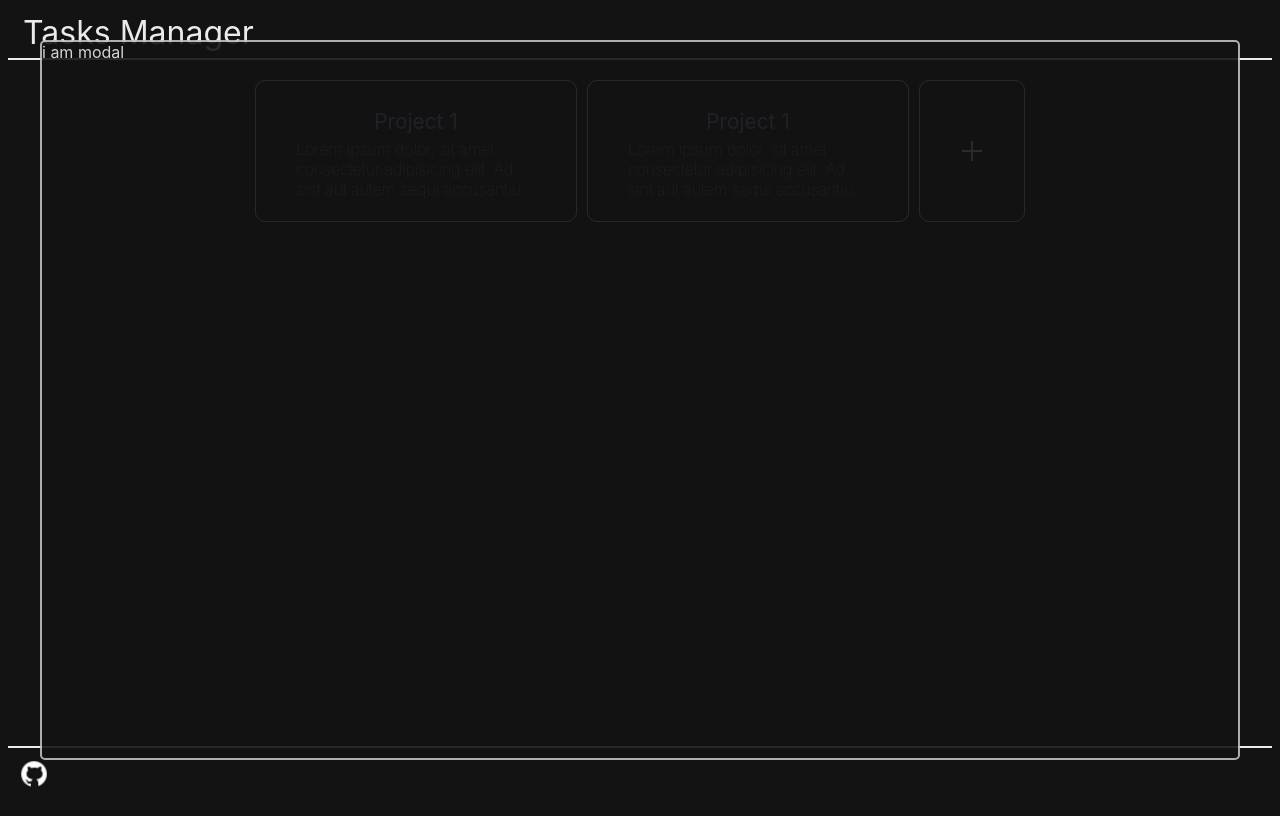
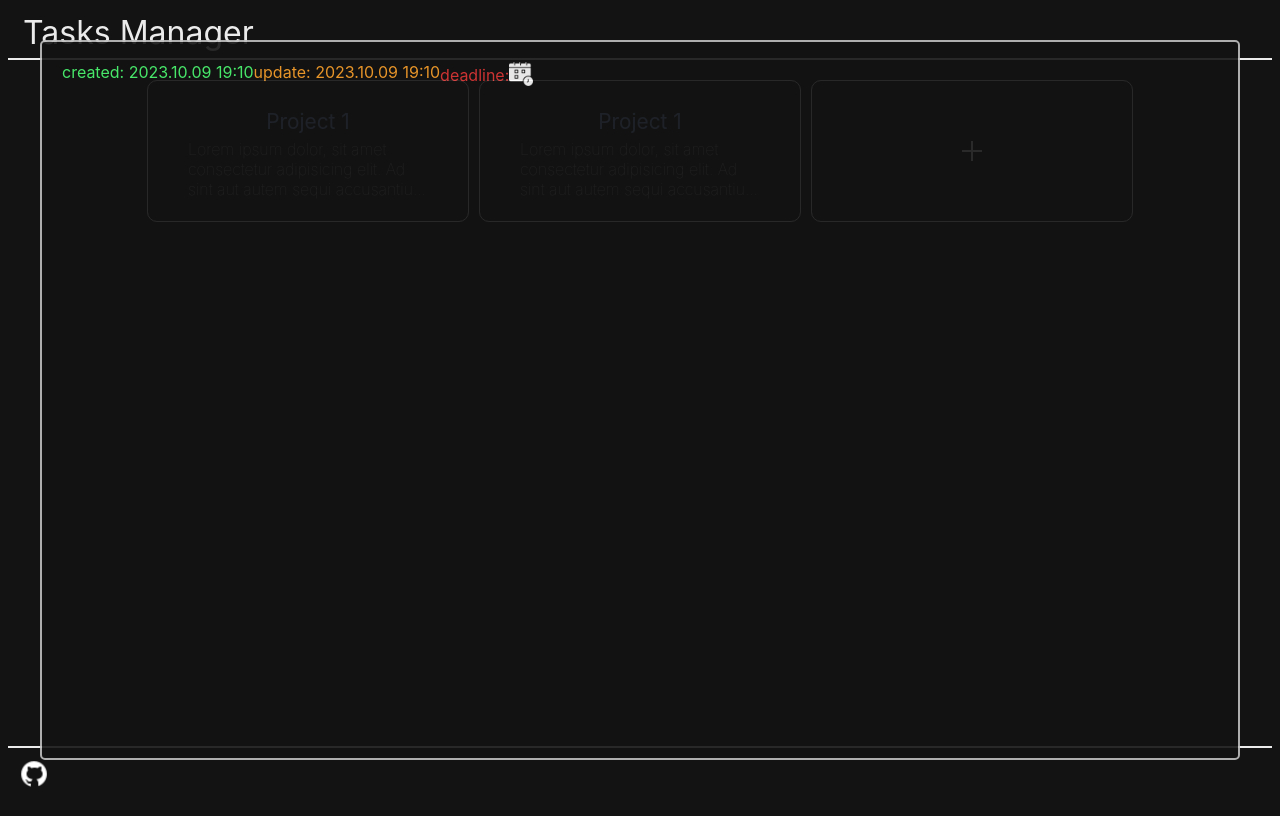
Before and after one commit to Sanvinganza/myTodo, a React (Create React App) app: page / in a window 1280 px wide. Both pictures are taken after a click on the picture 972 px from the left and 151 px from the top of the page. Built offline with nearby package versions, Linux system fonts and the light colour scheme.

Commit message:
update addProjectModal added getCurrentDate helper

```diff
--- a/src/global.scss
+++ b/src/global.scss
@@ -56,7 +56,7 @@ a {
 // -----------PROJECTS START
 .project-container {
   display: flex;
-  max-width: 240px;
+  width: 240px;
   height: 100px;
   border-radius: 10px;
   margin: 5px;
@@ -82,14 +82,12 @@ a {
     overflow: hidden;
   }
   > .add-icon {
-    max-width: 240px;
+    width: 24px;
   }
 }
-
 // -----------PROJECTS END
 
 // -----------COLLECTIONS START
-
 .projects-container {
   display: flex;
   max-width: 1280px;
@@ -393,3 +391,41 @@ figure.rating-container {
     }
   }
 }
+
+// -------------CALENDARY START
+.datepicker-toggle {
+  display: inline-block;
+  position: relative;
+  width: 18px;
+  height: 19px;
+}
+.datepicker-toggle-button {
+  position: absolute;
+  left: 0;
+  top: 0;
+  width: 24px;
+  height: 24px;
+  background-size: cover;
+  background-image: url("./images/calendary.png");
+}
+.datepicker-input {
+  position: absolute;
+  left: 0;
+  top: 0;
+  width: 24px;
+  height: 24px;
+  opacity: 0;
+  cursor: pointer;
+  box-sizing: border-box;
+}
+.datepicker-input::-webkit-calendar-picker-indicator {
+  position: absolute;
+  left: 0;
+  top: 0;
+  width: 100%;
+  height: 100%;
+  margin: 0;
+  padding: 0;
+  cursor: pointer;
+}
+// -------------CALENDARY END
--- /dev/null
+++ b/src/helpers/getCurrentDate.ts
@@ -0,0 +1,5 @@
+import { format } from "date-fns"
+
+export const getCurrentDate = () => {
+  return format(new Date(), "yyyy.MM.dd HH:MM")
+}
--- a/src/modals/AddProjectModal.tsx
+++ b/src/modals/AddProjectModal.tsx
@@ -1,5 +1,7 @@
-import * as React from "react"
+import { useState } from "react"
 import Modal from "react-modal"
+import "react-calendar/dist/Calendar.css"
+import { getCurrentDate } from "../helpers/getCurrentDate"
 
 export interface IAddProjectModalProps {
   isOpen: boolean
@@ -7,6 +9,8 @@ export interface IAddProjectModalProps {
 }
 
 export function AddProjectModal({ isOpen, setIsOpen }: IAddProjectModalProps) {
+  const [calendarIsOpen, setCalendarIsOpen] = useState(false)
+  console.log(getCurrentDate())
   return (
     <Modal
       isOpen={isOpen}
@@ -14,7 +18,21 @@ export function AddProjectModal({ isOpen, setIsOpen }: IAddProjectModalProps) {
       className="Modal"
       overlayClassName="Overlay"
     >
-      i am modal
+      <div className="modal-container">
+        <div className="modal-info">
+          <div className="date-info">
+            <div className="created">created: {getCurrentDate()}</div>
+            <div className="latest">update: {getCurrentDate()}</div>
+            <div className="deadline">
+              deadline:
+              <span className="datepicker-toggle">
+                <span className="datepicker-toggle-button"></span>
+                <input type="date" className="datepicker-input" />
+              </span>
+            </div>
+          </div>
+        </div>
+      </div>
     </Modal>
   )
 }
```
Also changed, not shown: src/images/calendary.png (added), 1 other file (tests, documents, lock files or other folders).
